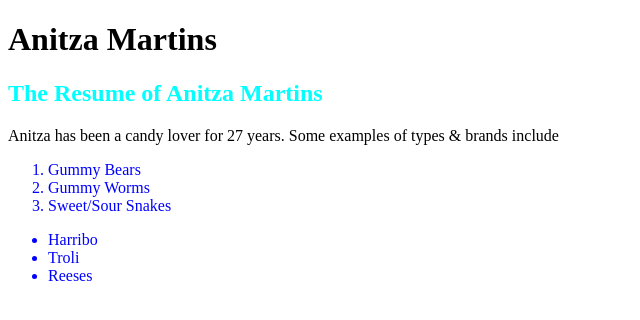
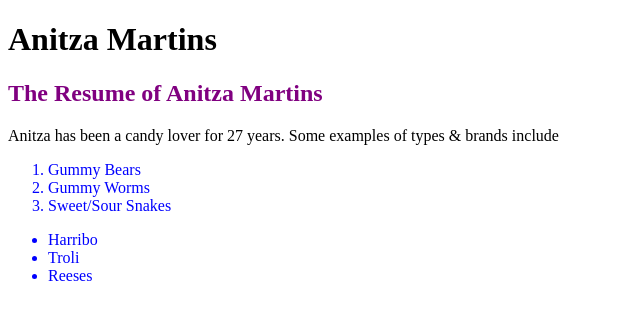
Before and after one commit to animartins/AnitzaMartins, a plain HTML site: page index.html in a window 1280 px wide. Shown: the whole page, without its empty margins (0-640 px from the left). Drawn offline with Linux system fonts and the light colour scheme.

Commit message:
testing colors

```diff
--- a/styles.css
+++ b/styles.css
@@ -7,5 +7,5 @@
 }
 
 h2 {
-    color:aqua
+    color:purple
 }
```
